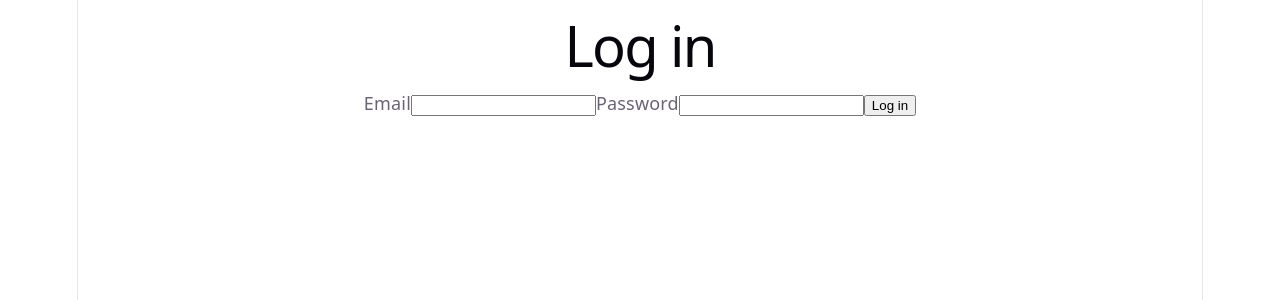
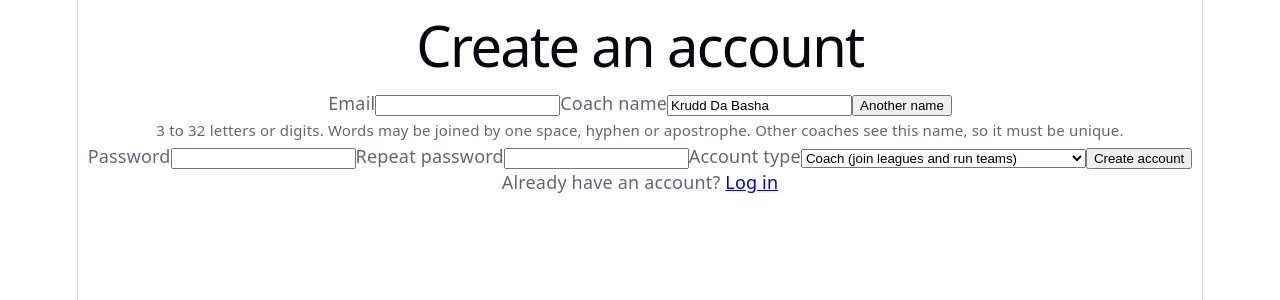
Before and after one commit to HaldenLF/bloodbowl_league_app, a React (Vite) app in the folder frontend/: page /signup in a window 1280 px wide. Shown: the top 300 px of the page. Built offline with nearby package versions, Linux system fonts and the light colour scheme.

Commit message:
Frontend: signup page with generated coach names

```diff
--- a/frontend/src/App.tsx
+++ b/frontend/src/App.tsx
@@ -5,13 +5,19 @@ import LeaguePage from './LeaguePage.tsx'
 import LoginForm from './LoginForm.tsx'
 import MyLeagues from './MyLeagues.tsx'
 import SeasonPage from './SeasonPage.tsx'
+import SignupForm from './SignupForm.tsx'
 import TeamPage from './TeamPage.tsx'
 
 export default function App() {
   const [user, setUser] = useState<User | null>(null)
 
   if (user === null) {
-    return <LoginForm onLoggedIn={setUser} />
+    return (
+      <Routes>
+        <Route path="/signup" element={<SignupForm onLoggedIn={setUser} />} />
+        <Route path="*" element={<LoginForm onLoggedIn={setUser} />} />
+      </Routes>
+    )
   }
 
   function handleLogOut() {
--- a/frontend/src/LoginForm.tsx
+++ b/frontend/src/LoginForm.tsx
@@ -1,4 +1,5 @@
 import { useState, type FormEvent } from 'react'
+import { Link } from 'react-router'
 import { logIn, type User } from './api.ts'
 
 type Props = {
@@ -45,6 +46,9 @@ export default function LoginForm({ onLoggedIn }: Props) {
       <button type="submit" disabled={busy}>
         {busy ? 'Logging in…' : 'Log in'}
       </button>
+      <p>
+        New here? <Link to="/signup">Create an account</Link>
+      </p>
     </form>
   )
 }
--- /dev/null
+++ b/frontend/src/SignupForm.tsx
@@ -0,0 +1,104 @@
+import { useState, type FormEvent } from 'react'
+import { Link, useNavigate } from 'react-router'
+import { logIn, postJson, type User } from './api.ts'
+import { randomCoachName } from './coachNames.ts'
+import { useAction } from './useAction.ts'
+
+const COACH_NAME_PATTERN = String.raw`[A-Za-z0-9]+([ '\-][A-Za-z0-9]+)*`
+
+type Props = {
+  onLoggedIn: (user: User) => void
+}
+
+export default function SignupForm({ onLoggedIn }: Props) {
+  const navigate = useNavigate()
+  const [email, setEmail] = useState('')
+  const [displayName, setDisplayName] = useState(randomCoachName)
+  const [password, setPassword] = useState('')
+  const [repeat, setRepeat] = useState('')
+  const [accountType, setAccountType] = useState<'coach' | 'commissioner'>('coach')
+
+  const { run, busy, error } = useAction(async () => {
+    if (password !== repeat) throw new Error('The two passwords do not match')
+    await postJson('/auth/register', {
+      email,
+      display_name: displayName.trim(),
+      password,
+      account_type: accountType,
+    })
+    const user = await logIn(email, password)
+    navigate('/')
+    onLoggedIn(user)
+  })
+
+  function handleSubmit(event: FormEvent<HTMLFormElement>) {
+    event.preventDefault()
+    void run()
+  }
+
+  return (
+    <form onSubmit={handleSubmit}>
+      <h1>Create an account</h1>
+      <label>
+        Email
+        <input type="email" autoComplete="email" required value={email} onChange={(e) => setEmail(e.target.value)} />
+      </label>
+      <label>
+        Coach name
+        <input
+          required
+          minLength={3}
+          maxLength={32}
+          pattern={COACH_NAME_PATTERN}
+          value={displayName}
+          onChange={(e) => setDisplayName(e.target.value)}
+        />
+      </label>
+      <button type="button" onClick={() => setDisplayName(randomCoachName())}>
+        Another name
+      </button>
+      <p>
+        <small>
+          3 to 32 letters or digits. Words may be joined by one space, hyphen or apostrophe. Other coaches see this
+          name, so it must be unique.
+        </small>
+      </p>
+      <label>
+        Password
+        <input
+          type="password"
+          autoComplete="new-password"
+          required
+          minLength={8}
+          maxLength={128}
+          value={password}
+          onChange={(e) => setPassword(e.target.value)}
+        />
+      </label>
+      <label>
+        Repeat password
+        <input
+          type="password"
+          autoComplete="new-password"
+          required
+          value={repeat}
+          onChange={(e) => setRepeat(e.target.value)}
+        />
+      </label>
+      <label>
+        Account type
+        <select value={accountType} onChange={(e) => setAccountType(e.target.value as 'coach' | 'commissioner')}>
+          <option value="coach">Coach (join leagues and run teams)</option>
+          <option value="commissioner">Commissioner (also create and run leagues)</option>
+        </select>
+      </label>
+      {error && <p role="alert">{error}</p>}
+      <button type="submit" disabled={busy}>
+        {busy ? 'Creating account…' : 'Create account'}
+      </button>
+      <p>
+        Already have an account? <Link to="/">Log in</Link>
+      </p>
+    </form>
+  )
+}
--- /dev/null
+++ b/frontend/src/coachNames.ts
@@ -0,0 +1,17 @@
+const FIRST_NAMES = [
+  'Grubnak', 'Snagrot', 'Uzbag', 'Krudd', 'Thrakka', 'Gutrot', 'Skarg', 'Morgash', 'Rukk', 'Zagnutz',
+  'Drogga', 'Nubgob', 'Gashnak', 'Wazgob', 'Brakka', 'Murg', 'Grimgut', 'Zogbit', 'Narzug', 'Bogrot',
+]
+
+const TITLES = [
+  'Skullkrusha', 'Gutstompa', 'Bonebreaka', 'Tuffjaw', 'Ballsnatcha', 'Teefgrinda', 'Pitchwrecka',
+  'Bigboot', 'Halfling-Flinga', 'Blitzbrakka', 'Red-Eye', 'Mudstompa', 'Snotkicka', 'Da Basha',
+]
+
+function pick(items: string[]): string {
+  return items[Math.floor(Math.random() * items.length)]
+}
+
+export function randomCoachName(): string {
+  return `${pick(FIRST_NAMES)} ${pick(TITLES)}`
+}
```
